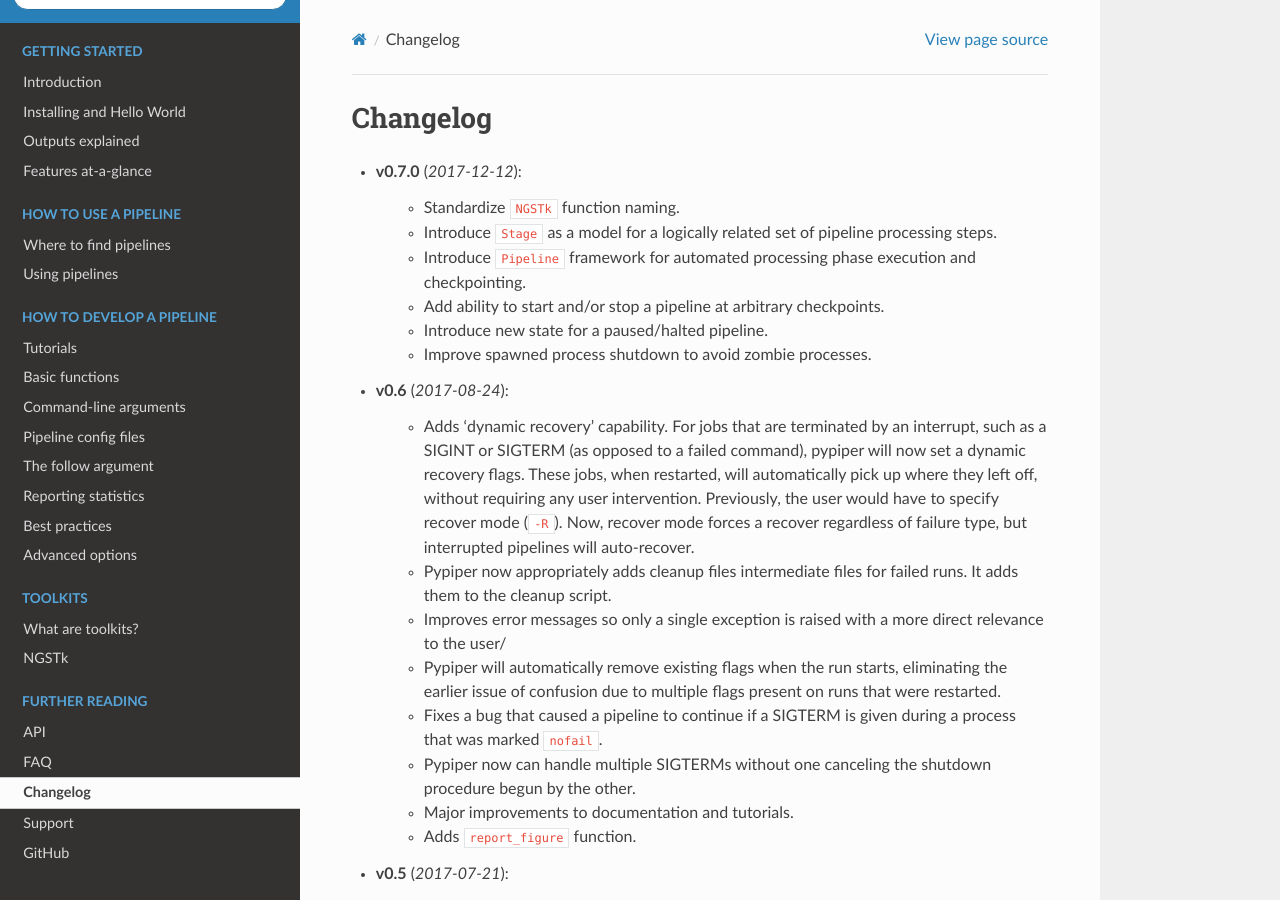
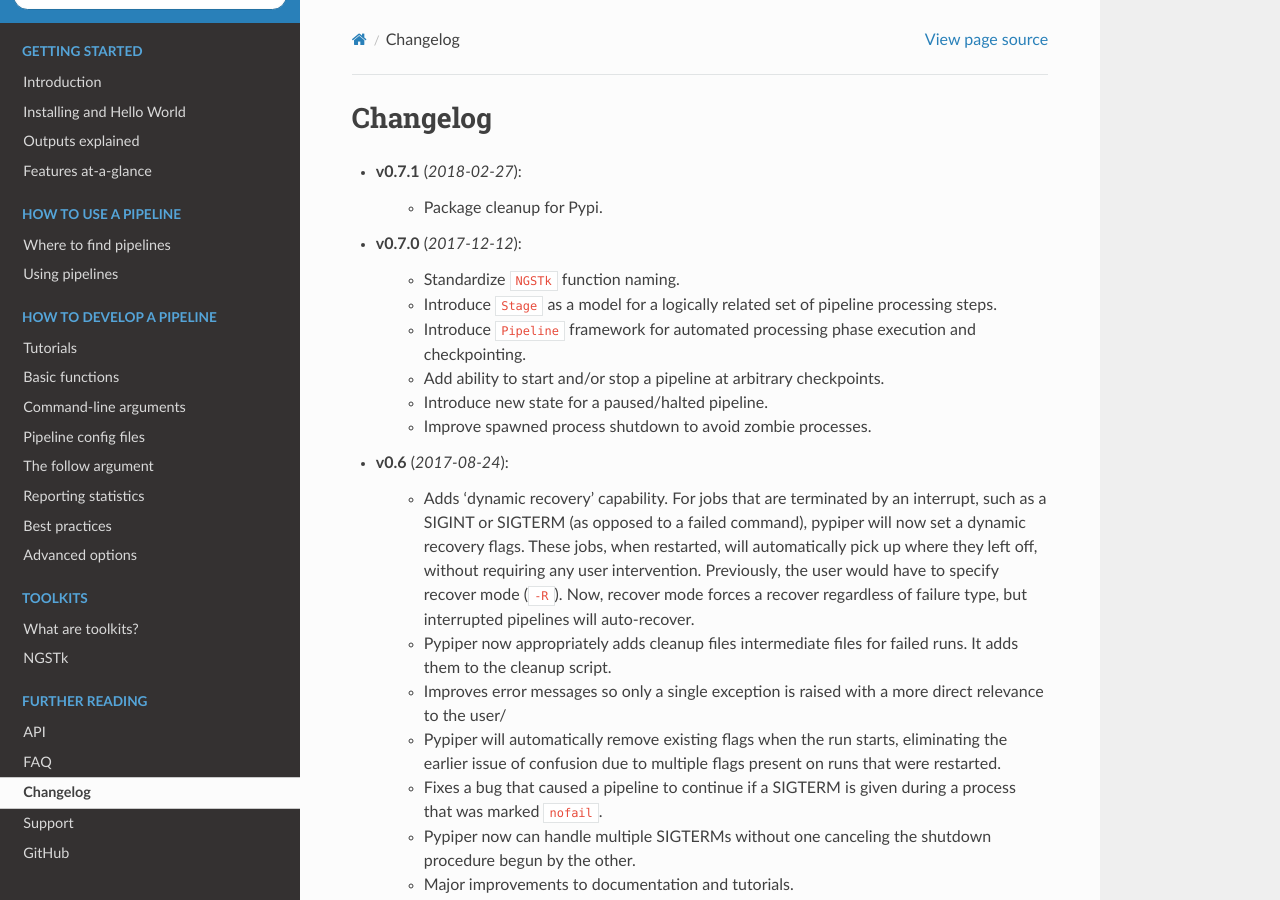
Before and after one commit to databio/pypiper, a Sphinx documentation site: the page built from doc/source/changelog.rst, in a window 1280 px wide and 900 px high. Built offline with Sphinx 7.4.7 and the Read the Docs theme 2.0.0, drawn with Linux system fonts in a browser that asks for light colours.

Commit message:
update changelog

```diff
--- a/doc/source/changelog.rst
+++ b/doc/source/changelog.rst
@@ -1,5 +1,8 @@
 Changelog
 ******************************
+- **v0.7.1** (*2018-02-27*):
+
+    - Package cleanup for Pypi.
 
 - **v0.7.0** (*2017-12-12*):
 
```
